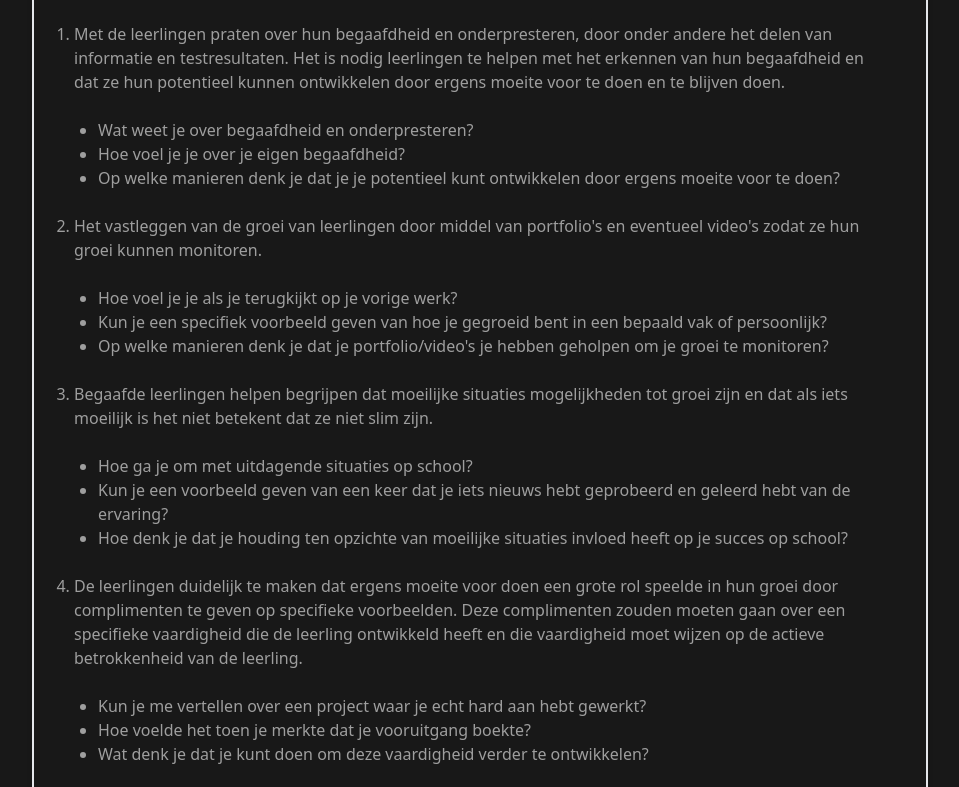
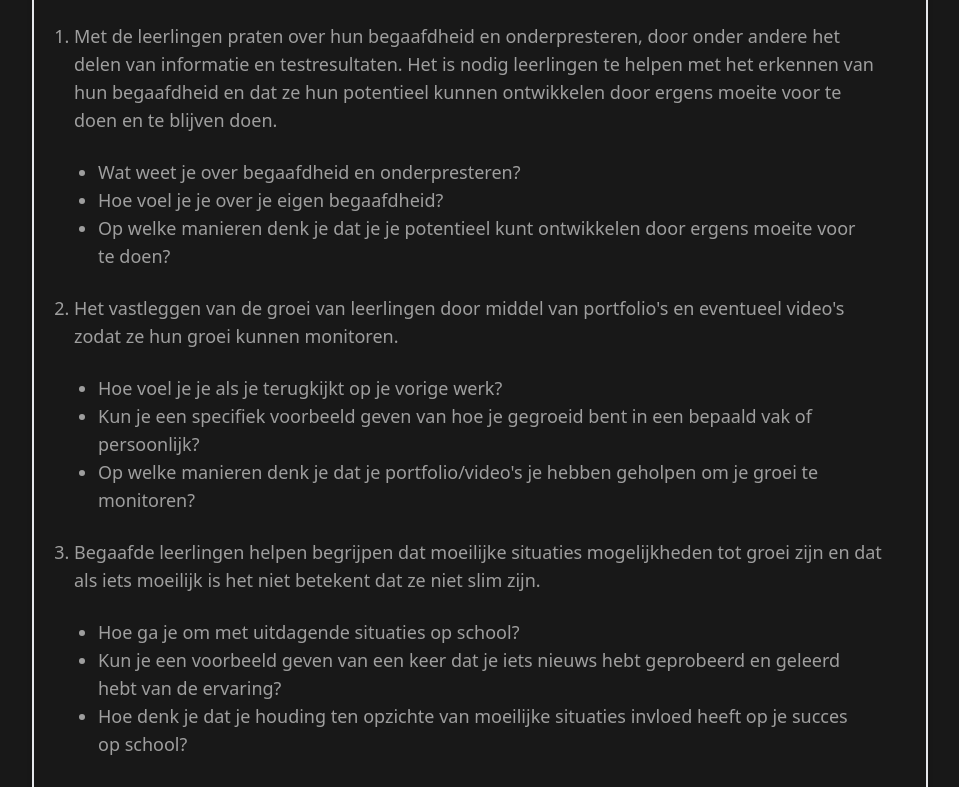
Before and after one commit to margowispels/hoppa, a Vue app: page /#/P4_1 in a window 1280 px wide. Shown: the part 292-1079 px from the top of the page, without its empty margins (160-1119 px from the left). Built offline with nearby package versions, Linux system fonts and the light colour scheme.

Commit message:
list items fontsize

```diff
--- a/src/components/P4.vue
+++ b/src/components/P4.vue
@@ -16,7 +16,7 @@ function goBackToP3() {
         Waar zou de leerling zich nog in kunnen ontwikkelen?
         <br>
         Klik op één van de volgende opties
-        <ul class="list-disc text-left text-base p-2 m-4">
+        <ul class="list-disc text-left text-lg p-2 m-4">
             <li>
                 <router-link :to="{ name: 'P4_1' }">
                     <u class="text-mygreen">Zelfeffectiviteit</u> betekent dat je gelooft dat je de vaardigheden en middelen hebt om met deze uitdagingen om te gaan en succesvol te zijn.
--- a/src/components/P4_1.vue
+++ b/src/components/P4_1.vue
@@ -22,19 +22,19 @@ function goToEnd() {
         academische vaardigheden te vergroten en hun waardering om ergens moeite
         voor te doen te verbeteren door het volgende:
     </h3>
-    <ol class="list-decimal text-left text-base p-2 m-4">
+    <ol class="list-decimal text-left text-lg p-2 m-4">
         <li>Met de leerlingen praten over hun begaafdheid en onderpresteren, door onder andere
             het delen van informatie en testresultaten. Het is nodig leerlingen te helpen met
             het erkennen van hun begaafdheid en dat ze hun potentieel kunnen ontwikkelen door
             ergens moeite voor te doen en te blijven doen.
-            <ul class="list-disc text-left text-base p-2 m-4">
+            <ul class="list-disc text-left text-lg p-2 m-4">
                 <li>Wat weet je over begaafdheid en onderpresteren?</li>
                 <li>Hoe voel je je over je eigen begaafdheid?</li>
                 <li>Op welke manieren denk je dat je je potentieel kunt ontwikkelen door ergens moeite voor te doen?</li>
             </ul>
         </li>
         <li> Het vastleggen van de groei van leerlingen door middel van portfolio's en eventueel video's zodat ze hun groei kunnen monitoren.
-            <ul class="list-disc text-left text-base p-2 m-4">
+            <ul class="list-disc text-left text-lg p-2 m-4">
                 <li>Hoe voel je je als je terugkijkt op je vorige werk?</li>
                 <li>Kun je een specifiek voorbeeld geven van hoe je gegroeid bent in een bepaald vak of persoonlijk?</li>
                 <li>Op welke manieren denk je dat je portfolio/video's je hebben geholpen om je groei te monitoren?</li>
@@ -42,7 +42,7 @@ function goToEnd() {
         </li>
         <li> Begaafde leerlingen helpen begrijpen dat moeilijke situaties mogelijkheden tot groei zijn en dat als iets moeilijk is
             het niet betekent dat ze niet slim zijn.
-            <ul class="list-disc text-left text-base p-2 m-4">
+            <ul class="list-disc text-left text-lg p-2 m-4">
                 <li>Hoe ga je om met uitdagende situaties op school?</li>
                 <li>Kun je een voorbeeld geven van een keer dat je iets nieuws hebt geprobeerd en geleerd hebt van de ervaring?</li>
                 <li>Hoe denk je dat je houding ten opzichte van moeilijke situaties invloed heeft op je succes op school?</li>
@@ -51,7 +51,7 @@ function goToEnd() {
         <li> De leerlingen duidelijk te maken dat ergens moeite voor doen een grote rol speelde in hun groei door complimenten te
             geven op specifieke voorbeelden. Deze complimenten zouden moeten gaan over een specifieke vaardigheid die de leerling
             ontwikkeld heeft en die vaardigheid moet wijzen op de actieve betrokkenheid van de leerling.
-            <ul class="list-disc text-left text-base p-2 m-4">
+            <ul class="list-disc text-left text-lg p-2 m-4">
                 <li>Kun je me vertellen over een project waar je echt hard aan hebt gewerkt?</li>
                 <li>Hoe voelde het toen je merkte dat je vooruitgang boekte?</li>
                 <li>Wat denk je dat je kunt doen om deze vaardigheid verder te ontwikkelen?</li>
--- a/src/components/P4_2.vue
+++ b/src/components/P4_2.vue
@@ -21,11 +21,11 @@ function goToEnd() {
       Er zijn verschillende manieren waarop je de leerlingen zou kunnen helpen hun waardering
       voor school te herkennen en toe te voegen, dit zijn enkele voorbeelden:
     </h3>
-    <ol class="list-decimal text-left text-base p-2 m-4">
+    <ol class="list-decimal text-left text-lg p-2 m-4">
         <li>De leerlingen helpen om hun korte, middenlange en lange termijndoelen te stellen,
           dit betreft academische doelen. Het is essentieel dat de doelen betekenisvol zijn
           voor de leerling.
-            <ul class="list-disc text-left text-base p-2 m-4">
+            <ul class="list-disc text-left text-lg p-2 m-4">
                 <li>Wat zijn enkele doelen die je graag zou willen bereiken op korte termijn
                   (bijvoorbeeld deze week), middellange termijn (bijvoorbeeld deze periode)
                   en lange termijn (bijvoorbeeld dit jaar of na deze school)?</li>
@@ -36,7 +36,7 @@ function goToEnd() {
         <li>De leerlingen aanmoedigen om serieus na te denken over hoe hun gedrag in de huidige
           lessen invloed kan hebben op hun toekomstige doelen en het expliciet laten vertellen
           door de leerling waarom ze kiezen om wel of niet hun best te doen tijdens een les.
-            <ul class="list-disc text-left text-base p-2 m-4">
+            <ul class="list-disc text-left text-lg p-2 m-4">
                 <li>Kun je een voorbeeld geven van een moment waarop je ervoor hebt gekozen om
                   je best te doen tijdens een les? Wat motiveerde je om dit te doen?</li>
                 <li>Op welke manieren denk je dat je gedrag in de huidige lessen invloed kan hebben op je toekomstige doelen?</li>
@@ -48,7 +48,7 @@ function goToEnd() {
           schoolopdracht zou de motivatie en zelfregulatie van een leerling kunnen vergroten. Wel
           is het belangrijk voor coaches om te onthouden dat doelen die ver in de toekomst
           liggen niet voor elke leerling motiverend werken.
-            <ul class="list-disc text-left text-base p-2 m-4">
+            <ul class="list-disc text-left text-lg p-2 m-4">
                 <li>Kun je bedenken hoe de dingen die we vandaag leren, je in de toekomst kunnen helpen?</li>
                 <li>Waar zie je jezelf deze kennis in de toekomst toepassen?</li>
                 <li>Op welke manieren denk je dat het begrijpen van deze lesstof je kan helpen in je persoonlijke groei?</li>
@@ -56,7 +56,7 @@ function goToEnd() {
         </li>
         <li>
           Proberen om de interesses van de leerling in te bouwen in het curriculum en in de lesinstructie.
-            <ul class="list-disc text-left text-base p-2 m-4">
+            <ul class="list-disc text-left text-lg p-2 m-4">
                 <li>Wat zijn enkele onderwerpen waarin je echt geïnteresseerd bent buiten school?</li>
                 <li>Hoe denk je dat we deze interesses kunnen integreren in ons curriculum of onze lesinstructie?</li>
                 <li>Op welke manieren zou het betrekken van je interesses je meer betrokken maken bij de lesstof?</li>
--- a/src/components/P4_3.vue
+++ b/src/components/P4_3.vue
@@ -20,13 +20,13 @@ function goToEnd() {
     <h3>
       Om omgevingspeceptie te adresseren zou je de volgende strategieën gebruiken:
     </h3>
-    <ol class="list-decimal text-left text-base p-2 m-4">
+    <ol class="list-decimal text-left text-lg p-2 m-4">
         <li>Bespreken met de leerling wat zij zien als obstakels en het bespreken van de
           mogelijke opties voor de leerling. Dit bestaat ook uit het bespreken van wat de
           leerling wel en niet zelf kan controleren. Het leren waarderen van verschillende
           standpunten en het analyseren van geschikte aanpakken, zouden onderdeel van het
           gesprek moeten zijn.
-            <ul class="list-disc text-left text-base p-2 m-4">
+            <ul class="list-disc text-left text-lg p-2 m-4">
                 <li>Kun je een obstakel noemen dat je tegenkomt in je schoolwerk of andere activiteiten?</li>
                 <li>Hoe denk je dat dit obstakel invloed heeft op je prestaties?</li>
                 <li>Kunnen we samen mogelijke opties bespreken om met dit obstakel om te gaan?</li>
@@ -36,7 +36,7 @@ function goToEnd() {
         <li>Opletten dat leerlingen hun omgeving niet als excuus gebruiken. Wanneer dit wel gebeurt
           kan het helpen om een techniek zoals actief luisteren te gebruiken om de zorgen van de
           leerling weg te nemen.
-            <ul class="list-disc text-left text-base p-2 m-4">
+            <ul class="list-disc text-left text-lg p-2 m-4">
                 <li>Heb je ooit gemerkt dat je je omgeving als excuus gebruikt voor je prestaties?</li>
                 <li>Op welke manieren denk je dat je de controle kunt behouden over je prestaties, zelfs als er obstakels zijn?</li>
                 <li>Hoe kunnen we ervoor zorgen dat je je verantwoordelijk voelt voor je eigen succes, ongeacht de omstandigheden?</li>
@@ -45,7 +45,7 @@ function goToEnd() {
         <li>Leerlingen helpen om hun automatische gedachten te herkennen en te analyseren zodat
           ze de negatieve of vervormde gedachten kunnen vervangen door meer realistische en positieve
           gedachten waarbij de focus wordt gelegd op persoonlijke verantwoordelijkheid en keuze.
-            <ul class="list-disc text-left text-base p-2 m-4">
+            <ul class="list-disc text-left text-lg p-2 m-4">
                 <li>Kun je een voorbeeld geven van een situatie waarin je negatieve of vervormde gedachten had over je capaciteiten?</li>
                 <li>Hoe denk je dat deze gedachten je gedrag beïnvloeden?</li>
                 <li>Kunnen we samen werken aan het identificeren en vervangen van deze gedachten door meer realistische en positieve gedachten?</li>
```
